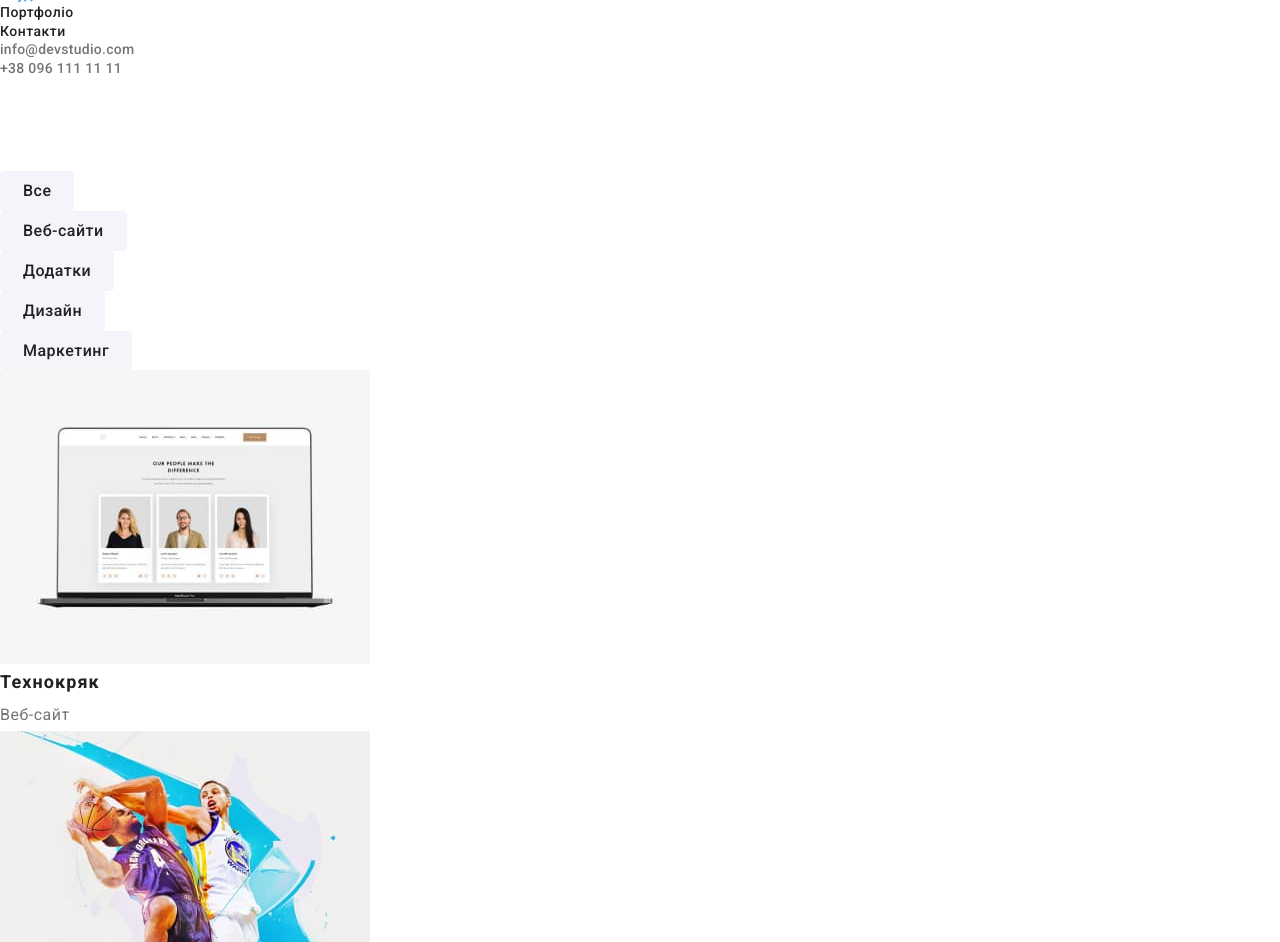
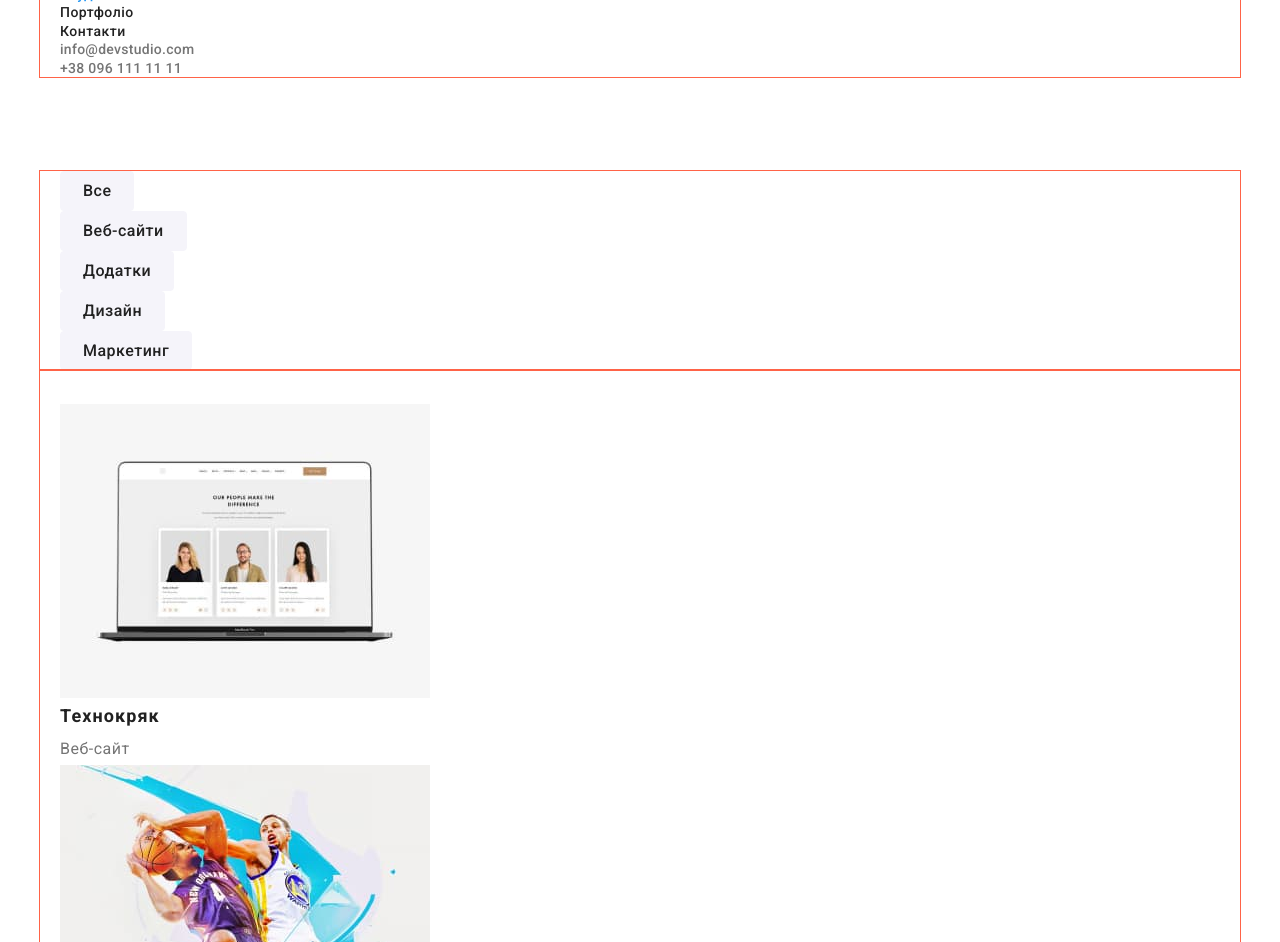
Before and after one commit to TetianaTantrum/goit-markup-hw-03-, a plain HTML site: page portfolio.html in a window 1280 px wide. Shown: the part 46-988 px from the top of the page. Drawn offline with nearby package versions, Linux system fonts and the light colour scheme.

Commit message:
Gave padding, margin, adjusted buttons

```diff
--- a/css/styles.css
+++ b/css/styles.css
@@ -28,10 +28,14 @@ body {
 section {
   padding-top: 94px;
   padding-bottom: 94px;
+
 }
 .container {
   width: 1200px;
+  padding-left: 20px;
+  padding-right: 20px;
   margin: 0 auto;
+  outline: 1px solid tomato
 }
 /* li {
   list-style: none;
@@ -125,11 +129,20 @@ margin-bottom: 0;
 /* Hero section */
 
 .hero-section {
+
   text-align: center;
   background-color: var(--dark-background-color);
 }
 .centered {
   text-align: center;
+}
+section {
+  padding-top: 94px ;
+  padding-bottom: 94px;
+
+}
+.no-padding {
+  padding-bottom: 0;
 }
 .hero-title {
   padding: 0;
@@ -168,7 +181,7 @@ margin-bottom: 0;
 /* Features */
 
 .feature-title {
-  margin: 10px;
+  margin: 10px 0px;
   font-weight: 700;
   font-size: 14px;
   line-height: 1.14;
@@ -213,6 +226,7 @@ margin-bottom: 0;
   background-color: var(--text-light-color);
 }
 .team-mate-img {
+  display: block;
   margin-bottom: 30px;
 }
 .team-mate {
@@ -282,7 +296,9 @@ margin-bottom: 0;
   cursor: pointer;
 }
 /* Projects*/
-
+.projects {
+  padding-top: 34px;
+}
 .project-card {
   text-decoration: none;
 }
--- a/portfolio.html
+++ b/portfolio.html
@@ -12,9 +12,12 @@
   <link rel="stylesheet" href="./css/styles.css">
 </head>
 <body>
-    <header>
+    <header class="page-header">
+      <div class="container">
         <nav>
-        <a href="" lang="en" class="logo-header link"><span class="logo-first-part">Web</span>Studio</a>
+        <a href="" lang="en" class="logo-header link"
+          ><span class="logo-first-part">Web</span>Studio</a
+        >
         <ul class="list">
           <li><a href="./index.html" class="nav current link">Студія</a></li>
           <li><a href="./portfolio.html" class="nav link">Портфоліо</a></li>
@@ -23,16 +26,19 @@
         </nav>
         <ul class="contacts list">
           <li>
-          <a href="mailto:info@devstudio.com" class="contact link">info@devstudio.com</a
+            <a href="mailto:info@devstudio.com" class="contact link"
+            >info@devstudio.com</a
           >
           </li>
           <li>
-          <a href="tel:+380961111111" class="contact link" >+38 096 111 11 11</a>
+          <a href="tel:+380961111111" class="contact link">+38 096 111 11 11</a>
           </li>
         </ul>
+      </div>
     </header>
 <main>
 <section>
+  <div class="container">
   <h1 class="page-title visually-hidden">Проекти</h1>
     <ul class="list">
       <li><button type="button"class="filter-btn">Все</button></li>
@@ -41,6 +47,8 @@
       <li><button type="button"class="filter-btn">Дизайн</button></li>
       <li><button type="button"class="filter-btn">Маркетинг</button></li>
     </ul>
+  </div>
+<div class="container">
     <ul class="projects list">
       <li>
         <a href="" class="project-card">
@@ -106,10 +114,12 @@
         </a>
       </li>
     </ul>
+</div>
   </section>
 </section>
 </main>
     <footer class="footer">
+      <div class="container">
       <a href="" lang="en" class="logo-footer link"
         ><span class="logo-first-part">Web</span>Studio</a
       >
@@ -134,6 +144,7 @@
           </li>
         </ul>
       </address>
+      </div>
     </footer>
 </body>
 </html>
```
Also changed, not shown: index.html (+7 -2 lines). Lines whose indentation alone changed are shown as unchanged.
